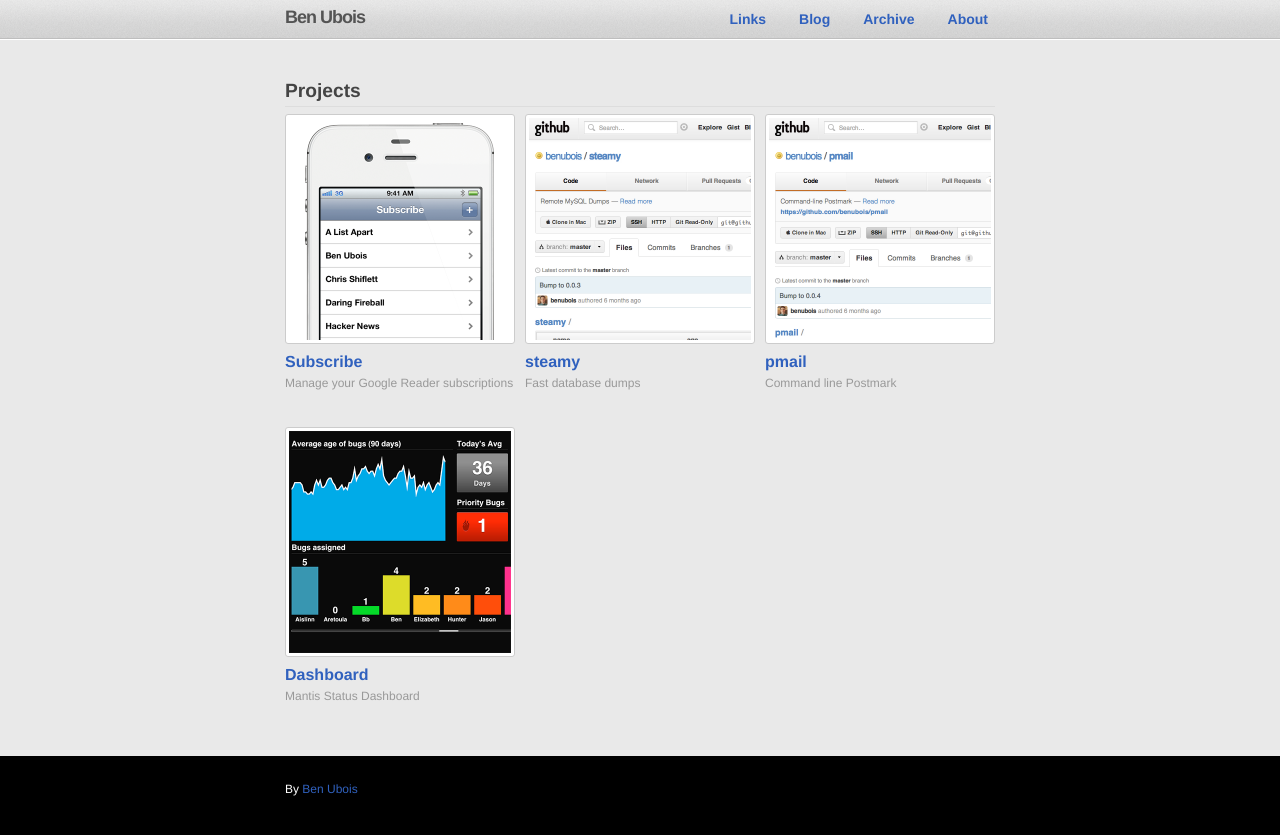
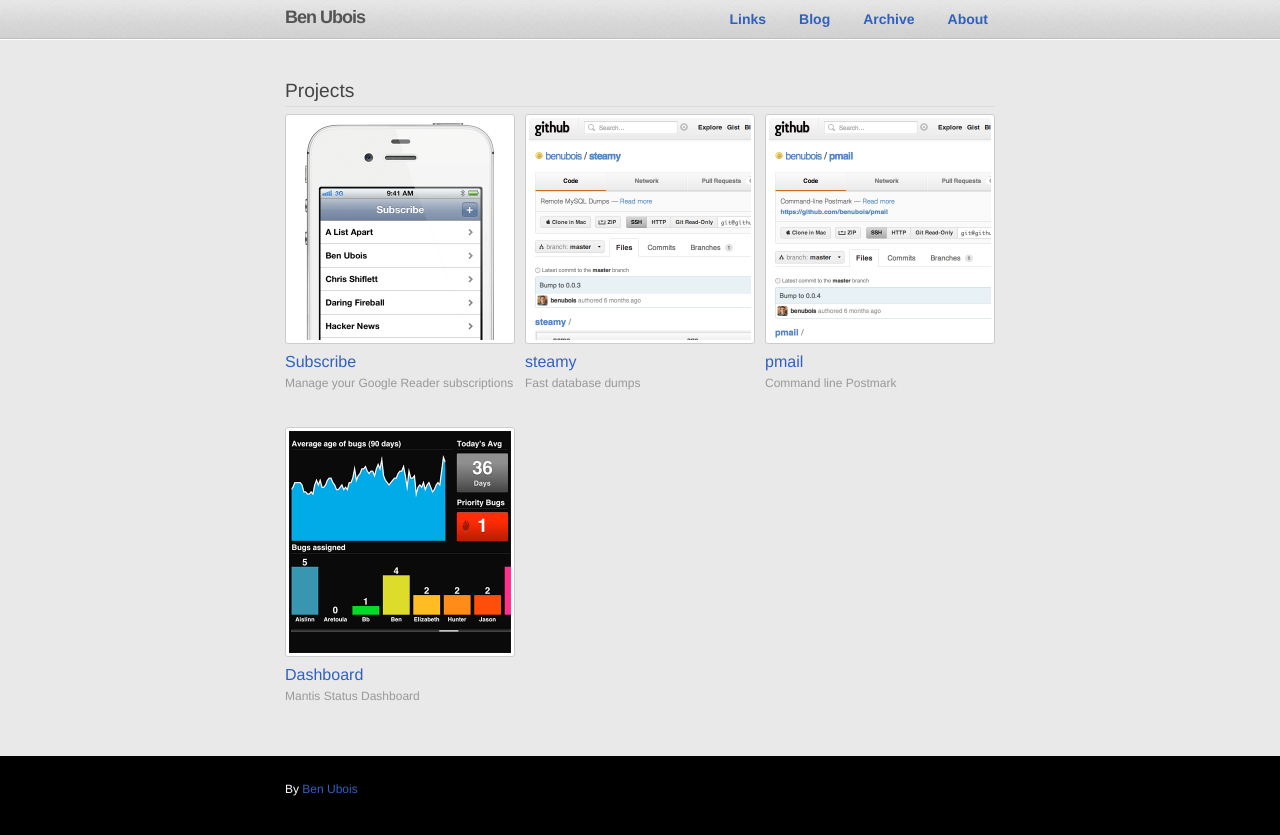
Before and after one commit to benubois/benubois.github.com, a Jekyll site: the page built from index.html, in a window 1280 px wide. Shown: the top 835 px of the page. Built offline with Jekyll 4.4.1, drawn with Linux system fonts in a browser that asks for light colours; Markdown is read by kramdown in place of the engine named in the settings.

Commit message:
Thinner fonts.

```diff
--- a/css/master.css
+++ b/css/master.css
@@ -102,7 +102,7 @@
 	font-family: Helvetica, Arial, sans-serif;
 }
 h2 {
-	font-weight: bold;
+	-webkit-font-smoothing: antialiased;
 	color: #444;
 	font-size: 1.2em;
 	margin-bottom: 0.4em;
@@ -253,7 +253,6 @@
 }
 .title {
 	font-family: Helvetica, sans-serif;
-	font-weight: bold;
 	font-size: 16px;
 	margin-bottom: 1px;
 }
@@ -357,6 +356,14 @@
 div.highlight {
 	margin-bottom: 1.2em;
 }
+
+/*--[ Retina Displays ]--*/
+@media only screen and (-webkit-min-device-pixel-ratio: 2) {
+	body {
+		-webkit-font-smoothing: antialiased;
+	}
+}
+
 /*--[ Highlight ]--*/
 .highlight  { background: #ffffff; }
 .highlight .c { color: #999988; font-style: italic } /* Comment */
```
